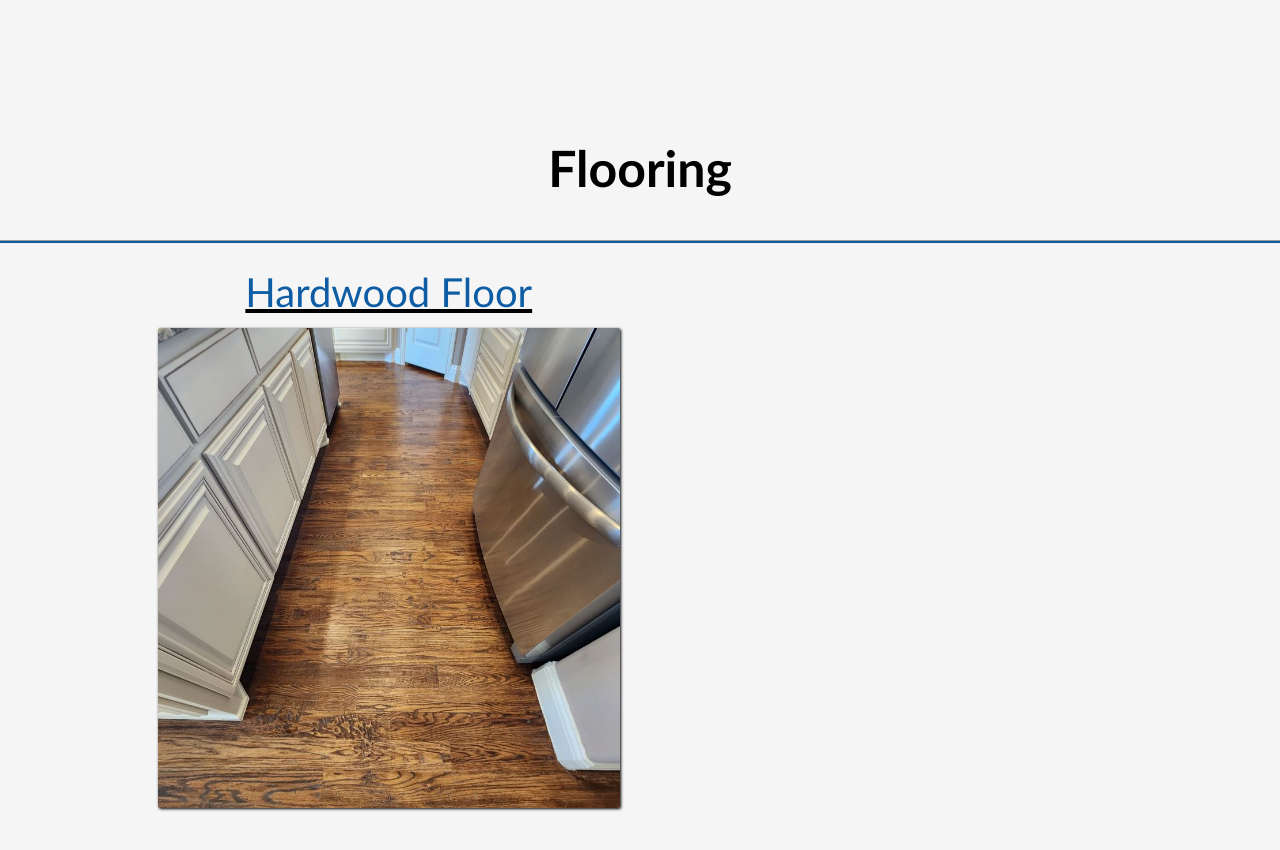
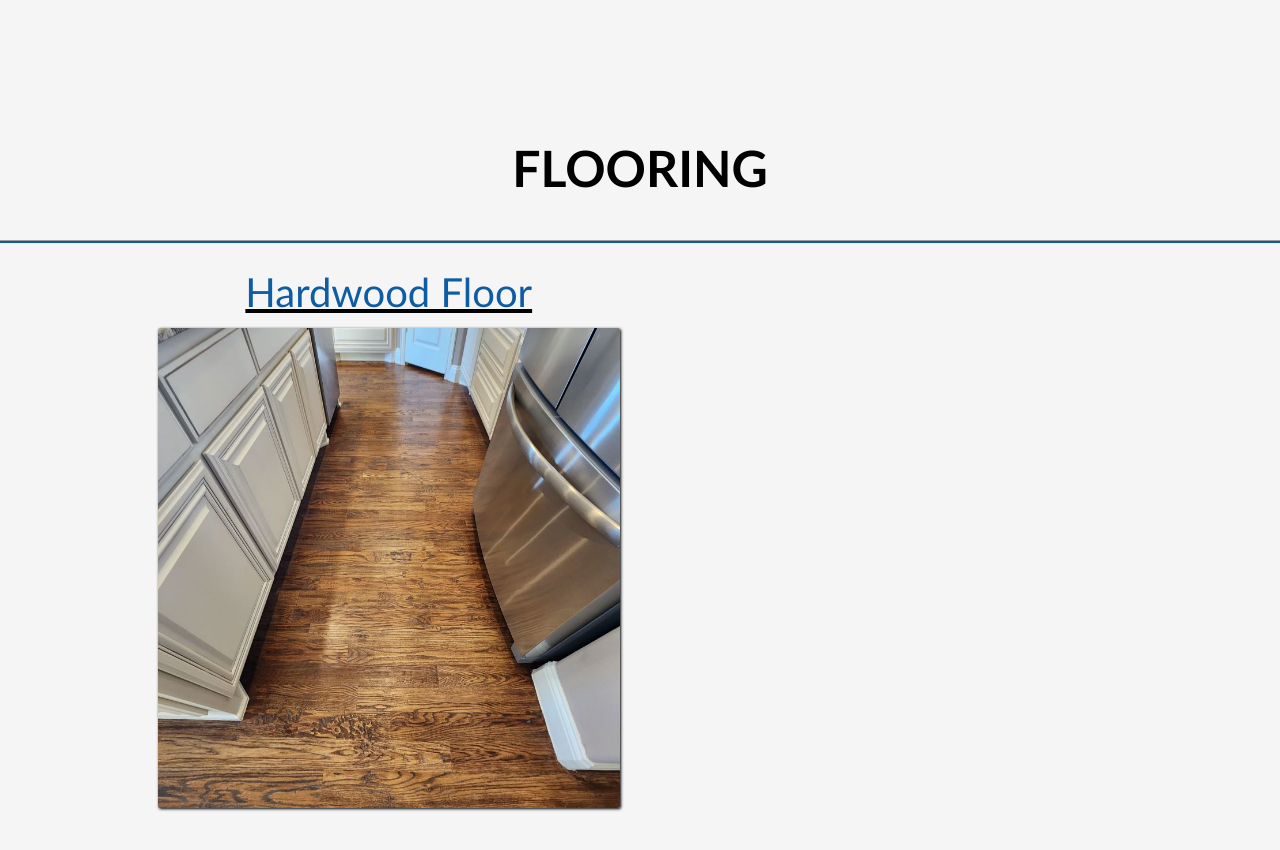
Before and after one commit to GilbertoRod/SmartTechExperts, a plain HTML site: page SmartTechExpertsLLC/gallery.html in a window 1280 px wide. Shown: the part 5340-6190 px from the top of the page. Drawn offline with Linux system fonts and the light colour scheme; a web font is replaced by a local one.

Commit message:
quick CAP fix

```diff
--- a/SmartTechExpertsLLC/gallery.html
+++ b/SmartTechExpertsLLC/gallery.html
@@ -143,7 +143,7 @@
 <br><br><br><br><br><br>
 
 
-<h1 class="project-title">Flooring</h1>
+<h1 class="project-title">FLOORING</h1>
 <hr class="title-hr">
 <div class="gallery-grid">
   <div class="grid-item db-text">
```
